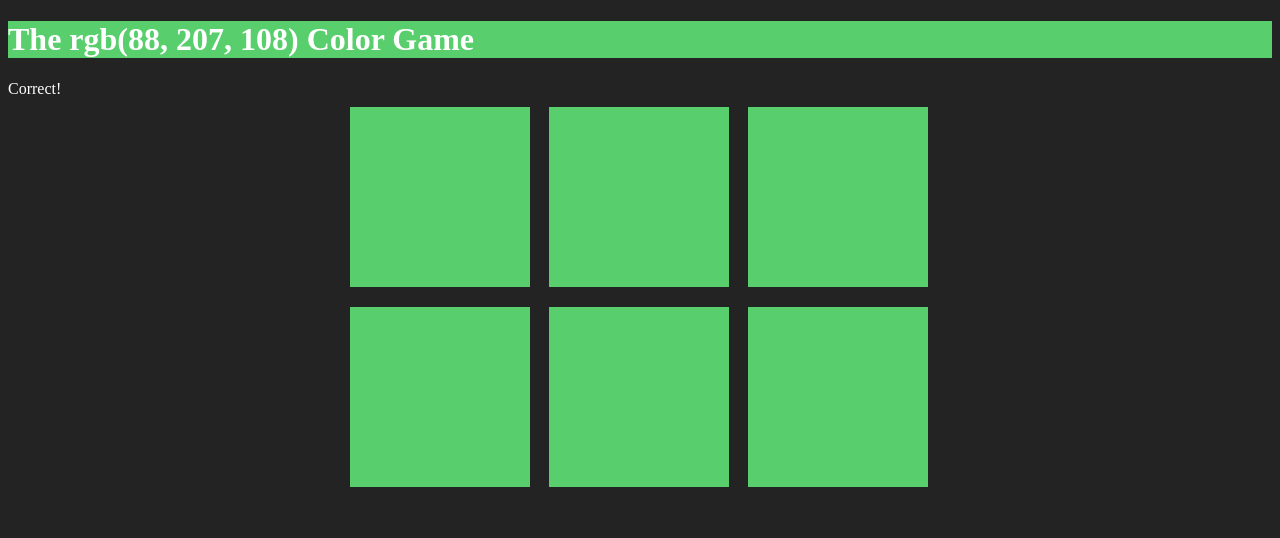
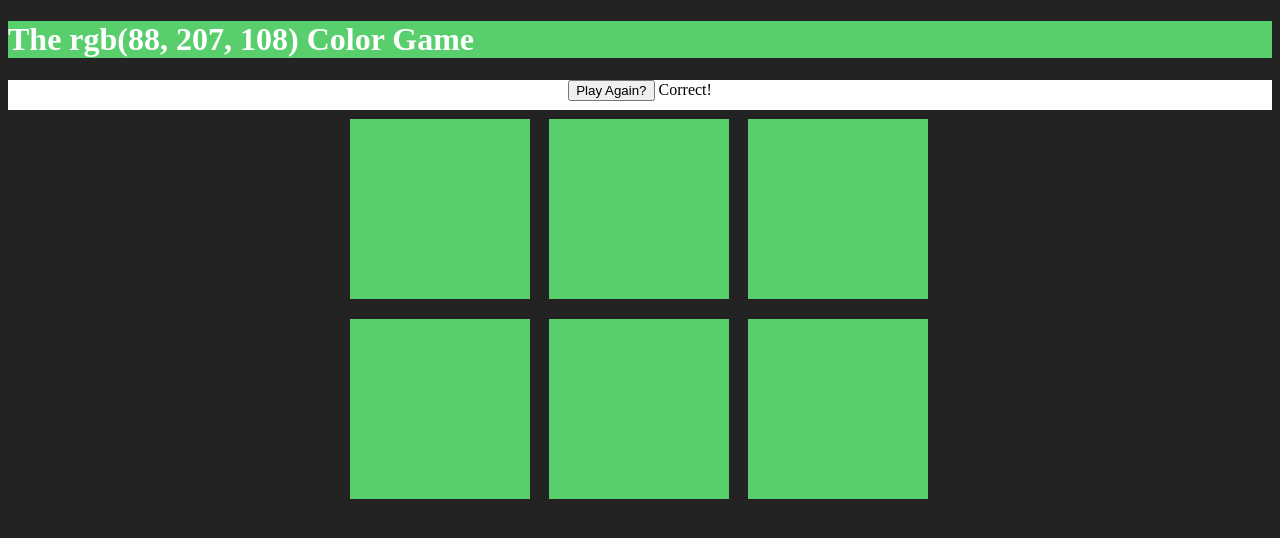
Before and after one commit to AneeqS/Color-Game, a plain HTML site: page index.html in a window 1280 px wide. Both pictures are taken after a click on the element 439 px from the left and 179 px from the top of the page. Drawn offline with Linux system fonts and the light colour scheme.

Commit message:
added functionality to reset button

```diff
--- a/index.css
+++ b/index.css
@@ -18,6 +18,9 @@ h1{
     color: white;
 }
 
-span{
-    color: white;
+#stripe{
+    margin: 0 auto;
+    background-color: white;
+    height: 30px;
+    text-align: center;
 }
--- a/index.html
+++ b/index.html
@@ -9,7 +9,8 @@
 
     <h1>The <span id="colorDisplay">RGB</span> Color Game</h1>
 
-    <div>
+    <div id="stripe">
+        <button id="reset">New Colors?</button>
         <span id="answerDisplay"></span>
     </div>
 
--- a/index.js
+++ b/index.js
@@ -4,6 +4,20 @@ var squares = document.querySelectorAll(".square");
 var pickedColor = pickColor();
 var colorDisplay = document.querySelector("#colorDisplay");
 var answerDisplay = document.querySelector("#answerDisplay");
+var newButton = document.querySelector("#reset");
+
+newButton.addEventListener("click", function () {
+
+    newButton.textContent = "New Colors?";
+    colors = generateColors(6);
+    pickedColor = pickColor();
+    colorDisplay.textContent = pickedColor;
+    for(var i = 0; i < squares.length; i++){
+        squares[i].style.backgroundColor = colors[i];
+    }
+    h1.style.backgroundColor = document.body.style.backgroundColor;
+
+});
 
 colorDisplay.textContent = pickedColor;
 
@@ -17,6 +31,7 @@ for(var i = 0; i < squares.length; i++){
        if(clickedColor === pickedColor){
            answerDisplay.textContent = "Correct!";
            colorChange(clickedColor);
+           newButton.textContent = "Play Again?"
        }else{
            this.style.backgroundColor = document.body.style.backgroundColor;
            answerDisplay.textContent = "Wrong!";
```
